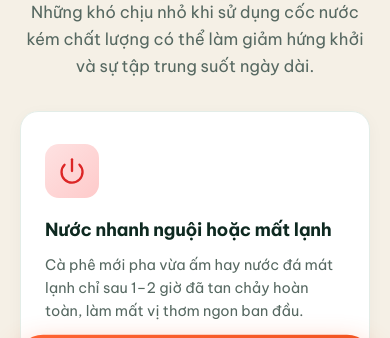
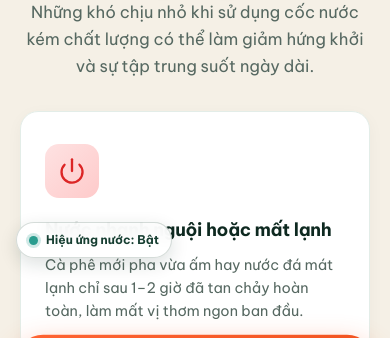
Before and after one commit to MrX-3107/DemWebMar, a plain HTML site: page index.html in a window 390 px wide. Shown: the part 506-844 px from the top of the page. Drawn offline with Linux system fonts and the light colour scheme; no server answers.

Commit message:
feat: thêm nút bật tắt hiệu ứng mặt nước và nhện nước trên trang chủ

```diff
--- a/index.html
+++ b/index.html
@@ -705,6 +705,18 @@
   <!-- Back to top -->
   <button class="to-top" id="toTop" aria-label="Lên đầu trang">↑</button>
 
+  <!-- Nút bật/tắt hiệu ứng mặt nước & nhện nước -->
+  <button
+    type="button"
+    class="water-fx-toggle"
+    id="waterFxToggle"
+    aria-pressed="true"
+    title="Bật/tắt hiệu ứng mặt nước và nhện nước"
+  >
+    <span class="water-fx-toggle__dot" aria-hidden="true"></span>
+    <span class="water-fx-toggle__label">Hiệu ứng nước: Bật</span>
+  </button>
+
   <script src="baas.js"></script>
   <script src="script.js"></script>
   <script src="ripple.js" defer></script>
--- a/ripple.js
+++ b/ripple.js
@@ -38,8 +38,11 @@
     ".about-stat-card", ".about-story-media", ".about-highlight-box", ".pillar-card", ".b2b-card",
     ".chatbot-card", ".support-aside-card", ".channel-pill",
     ".auth-card", ".profile-sidebar-card", ".profile-main-card", ".modal-box",
-    "header", "footer", ".float-cta", ".to-top",
+    "header", "footer", ".float-cta", ".to-top", ".water-fx-toggle",
   ].join(",");
+
+  const STORAGE_KEY = "aquabottle_water_fx";
+  let fxEnabled = localStorage.getItem(STORAGE_KEY) !== "off";
 
   function isBlankArea(target) {
     if (!(target instanceof Element)) return false;
@@ -85,6 +88,7 @@
 
   // Tác động lên mặt nước tại toạ độ màn hình (x, y)
   function disturb(x, y, radius, power) {
+    if (!fxEnabled) return;
     const cx = Math.round(x / CELL) + 1;
     const cy = Math.round(y / CELL) + 1;
     for (let dy = -radius; dy <= radius; dy++) {
@@ -418,11 +422,48 @@
     requestAnimationFrame(updateStrider);
   }
 
+  function stopAllWaterFx() {
+    running = false;
+    if (cur) cur.fill(0);
+    if (prev) prev.fill(0);
+    ctx.clearRect(0, 0, canvas.width, canvas.height);
+    striderActive = false;
+    striderLooping = false;
+    strider.classList.remove("is-visible", "is-moving");
+    document.querySelectorAll(".water-ripple").forEach((el) => el.remove());
+  }
+
+  const toggleBtn = document.getElementById("waterFxToggle");
+  function syncToggleUI() {
+    canvas.style.display = fxEnabled ? "" : "none";
+    strider.style.display = fxEnabled ? "" : "none";
+    if (!fxEnabled) stopAllWaterFx();
+    if (!toggleBtn) return;
+    toggleBtn.setAttribute("aria-pressed", String(fxEnabled));
+    toggleBtn.classList.toggle("is-off", !fxEnabled);
+    const label = toggleBtn.querySelector(".water-fx-toggle__label");
+    if (label) {
+      label.textContent = fxEnabled
+        ? "Hiệu ứng nước: Bật"
+        : "Hiệu ứng nước: Tắt";
+    }
+  }
+  syncToggleUI();
+
+  if (toggleBtn) {
+    toggleBtn.addEventListener("click", () => {
+      fxEnabled = !fxEnabled;
+      localStorage.setItem(STORAGE_KEY, fxEnabled ? "on" : "off");
+      syncToggleUI();
+    });
+  }
+
   /* ---------- Sự kiện ---------- */
   let lastT = 0;
   document.addEventListener(
     "mousemove",
     (e) => {
+      if (!fxEnabled) return;
       const blank = isBlankArea(e.target);
       if (!blank) {
         if (striderActive) {
@@ -467,6 +508,7 @@
   });
 
   document.addEventListener("pointerdown", (e) => {
+    if (!fxEnabled) return;
     if (!isBlankArea(e.target)) return;
     dropAt(e.clientX, e.clientY);
   });
--- a/style.css
+++ b/style.css
@@ -2574,3 +2574,68 @@ body.sidebar-open {
     display: none !important;
   }
 }
+
+/* =========================================================
+   Nút Bật / Tắt hiệu ứng nước & nhện nước (Trang chủ)
+   ========================================================= */
+.water-fx-toggle {
+  position: fixed;
+  left: 20px;
+  bottom: 24px;
+  z-index: 90;
+  display: inline-flex;
+  align-items: center;
+  gap: 8px;
+  padding: 9px 14px;
+  border-radius: 999px;
+  border: 1px solid rgba(22, 62, 49, 0.18);
+  background: rgba(255, 255, 255, 0.92);
+  backdrop-filter: blur(8px);
+  color: #163e31;
+  font-family: var(--font);
+  font-size: 13px;
+  font-weight: 700;
+  cursor: pointer;
+  box-shadow: 0 6px 18px rgba(14, 41, 32, 0.14);
+  transition:
+    background 0.2s ease,
+    color 0.2s ease,
+    transform 0.2s ease,
+    box-shadow 0.2s ease;
+}
+
+.water-fx-toggle:hover {
+  transform: translateY(-2px);
+  box-shadow: 0 8px 22px rgba(14, 41, 32, 0.2);
+}
+
+.water-fx-toggle__dot {
+  width: 9px;
+  height: 9px;
+  border-radius: 50%;
+  background: #2a9d8f;
+  box-shadow: 0 0 0 3px rgba(42, 157, 143, 0.22);
+  transition:
+    background 0.2s ease,
+    box-shadow 0.2s ease;
+}
+
+.water-fx-toggle.is-off {
+  background: rgba(245, 240, 230, 0.92);
+  color: #64748b;
+  border-color: rgba(100, 116, 139, 0.25);
+}
+
+.water-fx-toggle.is-off .water-fx-toggle__dot {
+  background: #94a3b8;
+  box-shadow: none;
+}
+
+@media (max-width: 767px) {
+  .water-fx-toggle {
+    left: 16px;
+    bottom: 80px;
+    padding: 7px 12px;
+    font-size: 12px;
+  }
+}
```
